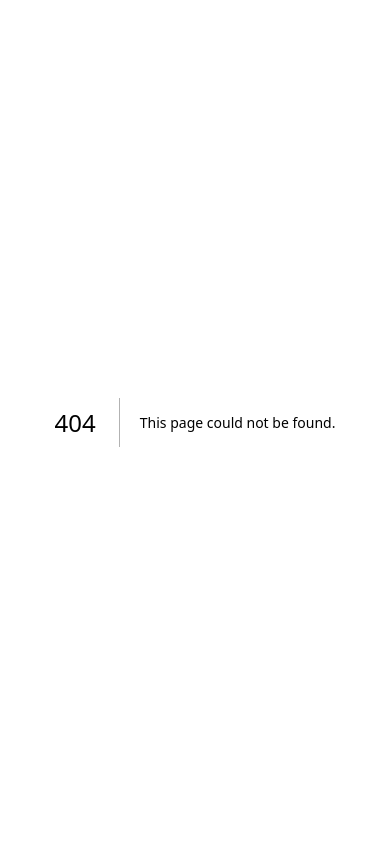
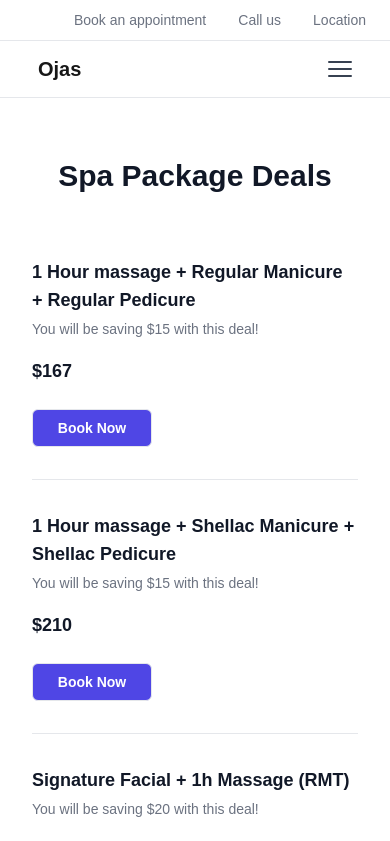
Before and after one commit to ice188/ojas, a Next.js app in the folder ojas/: page /promotion/spa-package in a window 390 px wide. Before the commit this address had no page. Shown: the top 841 px of the page. Built offline with nearby package versions, Linux system fonts and the light colour scheme.

Commit message:
need to do: responsive servicelist

```diff
--- a/ojas/package.json
+++ b/ojas/package.json
@@ -22,7 +22,8 @@
     "eslint-config-next": "15.0.3",
     "postcss": "^8.4.49",
     "tailwindcss": "^3.4.15",
-    "typescript": "^5"
+    "typescript": "^5",
+    "@tailwindcss/forms": "^0.5.9"
   },
   "devDependencies": {}
 }
--- /dev/null
+++ b/ojas/src/app/promotion/[promotionType]/page.tsx
@@ -0,0 +1,18 @@
+'use client'
+
+import Banner from "@/components/banner";
+import Header from "@/components/header";
+import { useParams } from "next/navigation";
+import PromotionList from "../components/promotionList";
+import { promotionData } from "@/data/promotion-data";
+
+export default function PromotionPage() {
+  const { promotionType } = useParams();
+  return (
+    <>
+      <Banner />
+      <Header />
+      <PromotionList promotionType={promotionType as keyof typeof promotionData} />
+    </>
+  );
+}
--- /dev/null
+++ b/ojas/src/app/promotion/components/promotionList.tsx
@@ -0,0 +1,59 @@
+import { linkData } from "@/data/link-data";
+import { promotionData } from "@/data/promotion-data";
+
+export default function PromotionList({
+  promotionType,
+}: {
+  promotionType: keyof typeof promotionData;
+}) {
+  return (
+    <div className="pb-16 pt-8 relative mt-[121px]">
+      <div className="w-full max-w-7xl px-8 sm:px-16 mx-auto">
+        <div className="w-full justify-center items-center gap-8 grid grid-cols-1">
+          <div className="w-full flex-col justify-center items-center gap-10 inline-flex">
+            <div className="w-full flex-col justify-center items-center gap-4 flex">
+              <h2 className="text-gray-900 text-3xl font-bold font-manrope leading-normal text-center pb-3">
+                {promotionData[promotionType].name} Deals
+              </h2>
+
+              <ul role="list" className="divide-y w-full">
+                {promotionData[promotionType].promotions.map((promotion) => (
+                  <li
+                    key={promotion.name}
+                    className="flex flex-col sm:flex-row gap-6 py-8 w-full"
+                  >
+                    <div className="grid grid-cols-1 sm:grid-cols-[2fr_1fr] gap-6 w-full">
+                      {/* Left Side (Promotion Info) */}
+                      <div className="min-w-0 flex flex-col justify-between">
+                        <p className="text-lg font-semibold text-gray-900">
+                          {promotion.name}
+                        </p>
+                        <p className="mt-1 text-sm text-gray-500 leading-relaxed break-words">
+                          You will be saving ${promotion.saving} with this deal!
+                        </p>
+                        <p className="mt-4 text-lg font-semibold text-gray-900">
+                          ${promotion.price}
+                        </p>
+                      </div>
+
+                      {/* Right Side (Booking Button) */}
+                      <div className="flex flex-col justify-between h-full">
+                        <div className="mt-auto flex justify-start sm:justify-end">
+                          <a href={linkData.booking_link}>
+                            <button className="text-sm text-white font-semibold rounded-md w-[120px] border bg-indigo-600 px-3 py-2 hover:bg-indigo-700 focus-visible:outline focus-visible:outline-2 focus-visible:outline-offset-2 focus-visible:outline-indigo-500">
+                              Book Now
+                            </button>
+                          </a>
+                        </div>
+                      </div>
+                    </div>
+                  </li>
+                ))}
+              </ul>
+            </div>
+          </div>
+        </div>
+      </div>
+    </div>
+  );
+}
--- a/ojas/src/app/service/components/serviceList.tsx
+++ b/ojas/src/app/service/components/serviceList.tsx
@@ -16,41 +16,47 @@ export default function ServiceList({
                 {serviceData[categoryUrl].name} Services
               </h2>
 
-              <ul role="list" className="divide-y ">
+              <ul role="list" className="divide-y w-full">
                 {serviceData[categoryUrl].services.map((service) => (
                   <li
                     key={service.name}
-                    className="flex flex-col sm:flex-row justify-between gap-6 py-8"
+                    className="flex flex-col sm:flex-row gap-6 py-8"
                   >
-                    <div className="flex min-w-0 gap-x-6">
+                    <div className="flex gap-x-9 w-full">
                       <img
                         alt=""
                         src={service.img_url}
                         className="size-64 object-cover flex-none rounded-full bg-gray-50"
                       />
-                      <div className="min-w-0 flex-auto">
-                        <p className="text-lg font-semibold text-gray-900">
-                          {service.name}
-                        </p>
 
-                        <p className="mt-1 text-sm text-gray-500 leading-relaxed break-words">
-                          {service.description}
-                        </p>
+                      <div className="flex flex-col justify-between flex-auto">
+                        {/* Service Name */}
+                        <div>
+                          <p className="text-lg font-semibold text-gray-900">
+                            {service.name}
+                          </p>
+                          {service.description && (
+                            <p className="mt-1 text-sm text-gray-500 leading-relaxed break-words">
+                              {service.description}
+                            </p>
+                          )}
+                        </div>
 
-                        <div className="flex justify-between items-end">
-                          <div className="mt-4 text-sm text-gray-700">
+                        {/* Price, Pressure, and Button */}
+                        <div className="flex justify-between items-end mt-4">
+                          <div>
                             <p className="text-lg font-semibold text-gray-900">
                               ${service.price_range}
                             </p>
                             {service.pressure && (
-                              <p className="mt-1 text-medium text-gray-500">
+                              <p className="mt-1 text-sm text-gray-500">
                                 Pressure: {service.pressure}
                               </p>
                             )}
                           </div>
 
                           <a href={linkData.booking_link}>
-                            <button className="text-xs sm:text-sm text-gray-500 font-normal rounded-md w-[100px] mt-4 border bg-white px-3 py-2 text-sm font-semibol hover:bg-indigo-400 focus-visible:outline focus-visible:outline-2 focus-visible:outline-offset-2 focus-visible:outline-indigo-500">
+                            <button className="text-sm text-white font-semibold rounded-md w-[100px] border bg-indigo-600 px-3 py-2 hover:bg-indigo-700 focus-visible:outline focus-visible:outline-2 focus-visible:outline-offset-2 focus-visible:outline-indigo-500">
                               Book Now
                             </button>
                           </a>
--- a/ojas/src/components/header.tsx
+++ b/ojas/src/components/header.tsx
@@ -12,6 +12,7 @@ import { Bars3Icon, XMarkIcon } from "@heroicons/react/24/outline";
 import { ChevronDownIcon } from "@heroicons/react/20/solid";
 import { linkData } from "@/data/link-data";
 import { serviceData } from "@/data/service-data";
+import { promotionData } from "@/data/promotion-data";
 
 export default function Header() {
   const [mobileMenuOpen, setMobileMenuOpen] = useState(false);
@@ -99,12 +100,35 @@ export default function Header() {
                 >
                   Purchase Gift Card
                 </a>
-                <a
-                  href="#"
-                  className="-mx-3 block rounded-lg px-3 py-4 font-semibold text-lg text-gray-900 hover:bg-gray-50"
-                >
-                  Promotions
-                </a>
+                <Disclosure as="div" className="-mx-3">
+                  <DisclosureButton className="pl-4 group flex w-full items-center justify-center rounded-lg p-3 font-semibold text-lg text-gray-900 hover:bg-gray-50">
+                    Promotion
+                    <ChevronDownIcon
+                      aria-hidden="true"
+                      className="ml-2 size-5 flex-none group-data-[open]:rotate-180"
+                    />
+                  </DisclosureButton>
+                  <DisclosurePanel className="mt-2 space-y-2">
+                    {Object.keys(promotionData).map((promotionType) => (
+                      <DisclosureButton
+                        key={promotionType}
+                        as="a"
+                        href={
+                          promotionType
+                            ? `${rootPath}/promotion/${promotionType}`
+                            : "#"
+                        }
+                        className="block rounded-lg text-gray-500 font-normal py-2 pl-6 pr-3 hover:bg-gray-50"
+                      >
+                        {
+                          promotionData[
+                            promotionType as keyof typeof promotionData
+                          ].name
+                        }
+                      </DisclosureButton>
+                    ))}
+                  </DisclosurePanel>
+                </Disclosure>
               </div>
             </div>
           </div>
--- /dev/null
+++ b/ojas/src/data/promotion-data.ts
@@ -0,0 +1,72 @@
+interface Promotion {
+  name: string;
+  price: string;
+  saving: string;
+}
+
+interface PromotionCategory {
+  name: string;
+  promotions: Promotion[];
+}
+export interface PromotionData {
+  "spa-package": PromotionCategory;
+  promotion: PromotionCategory;
+}
+
+export const promotionData: PromotionData = {
+  "spa-package": {
+    name: "Spa Package",
+    promotions: [
+      {
+        name: "1 Hour massage + Regular Manicure + Regular Pedicure",
+        price: "167",
+        saving: "15",
+      },
+      {
+        name: "1 Hour massage + Shellac Manicure + Shellac Pedicure",
+        price: "210",
+        saving: "15",
+      },
+      {
+        name: "Signature Facial + 1h Massage (RMT)",
+        price: "205",
+        saving: "20",
+      },
+      {
+        name: "Signature Facial + Shellac Manicure + Shellac Pedicure",
+        price: "235",
+        saving: "25",
+      },
+      {
+        name: "Signature Facial + Regular Manicure + Regular Pedicure",
+        price: "200",
+        saving: "17",
+      },
+    ],
+  },
+  promotion: {
+    name: "Time-Limited Deals",
+    promotions: [
+        {
+            name: "DPL - Buy 5 Get 1 Free",
+            price: "1400",
+            saving: "280",
+          },
+          {
+            name: "Carbon Laser Peel - Buy 5 Get 1 Free",
+            price: "1100",
+            saving: "220",
+          },
+          {
+            name: "Spa Pedicure - Buy 5 Get 1 Free",
+            price: "375",
+            saving: "75",
+          },
+          {
+            name: "Spa Manicure - Buy 5 Get 1 Free",
+            price: "250",
+            saving: "49.8",
+          },
+    ],
+  },
+};
--- a/ojas/src/data/service-data.ts
+++ b/ojas/src/data/service-data.ts
@@ -264,7 +264,7 @@ export const serviceData: ServiceData = {
         description:
           "Indulge in the ultimate skincare treatment with our Carbon Laser Peel. This innovative procedure deeply cleanses, exfoliates, and revitalizes your skin, leaving it radiant and rejuvenated. By utilizing the power of carbon particles and laser technology, this treatment effectively targets imperfections, reduces pore size, and promotes collagen production for a smoother, more youthful complexion. Say goodbye to dull, tired skin and hello to a luminous glow with our Carbon Laser Peel.",
         img_url: "/placeholder.png",
-        price_range: "22 0- 260",
+        price_range: "220 - 260",
         benefits: [
           "Acne",
           "Acne pigmentation",
--- a/package.json
+++ b/package.json
@@ -1,6 +1,6 @@
 {
   "devDependencies": {
-    "@tailwindcss/forms": "^0.5.9",
+
     "autoprefixer": "^10.4.20",
     "postcss": "^8.4.49",
     "tailwindcss": "^3.4.15"
```
